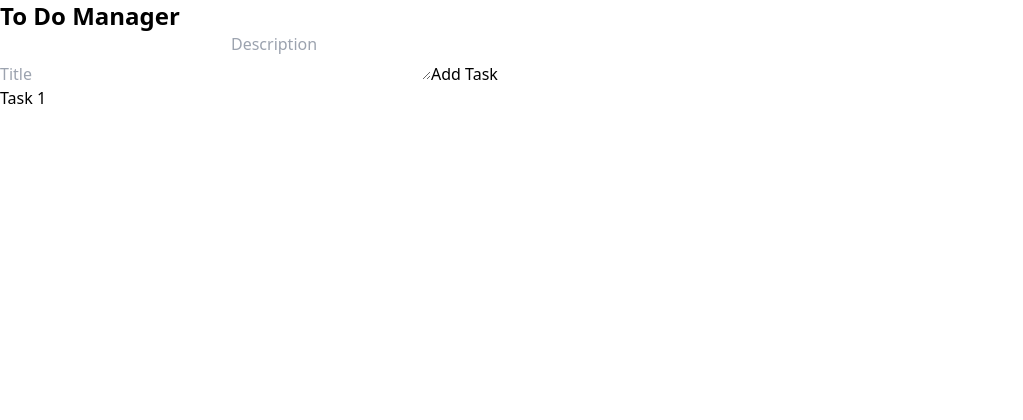
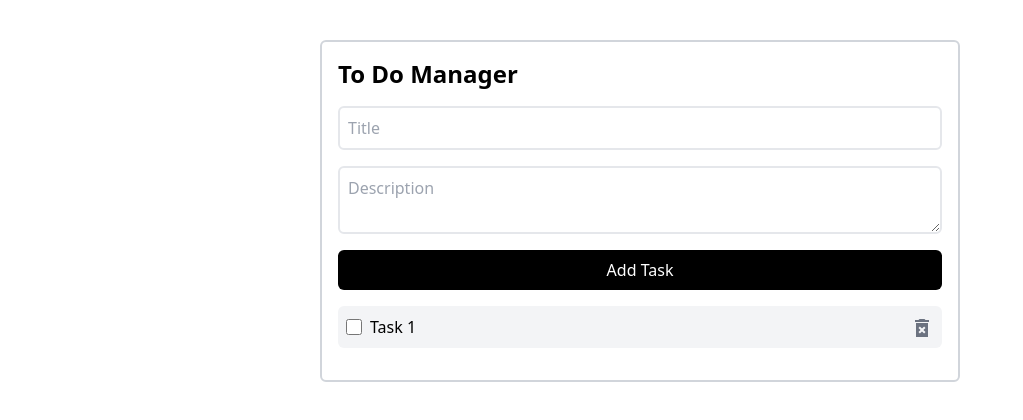
Before and after one commit to ankitraj993/to-do, a React (Create React App) app: page / in a window 1280 px wide. Shown: the top 420 px of the page, without its empty margins (0-1023 px from the left). Built offline with nearby package versions, Linux system fonts and the light colour scheme.

Commit message:
cosmatic changes
- added mui icons
- small css changes

```diff
--- a/package.json
+++ b/package.json
@@ -3,6 +3,10 @@
   "version": "0.1.0",
   "private": true,
   "dependencies": {
+    "@emotion/react": "^11.13.3",
+    "@emotion/styled": "^11.13.0",
+    "@mui/icons-material": "^6.1.7",
+    "@mui/material": "^6.1.7",
     "@testing-library/jest-dom": "^5.17.0",
     "@testing-library/react": "^13.4.0",
     "@testing-library/user-event": "^13.5.0",
--- a/src/App.js
+++ b/src/App.js
@@ -7,9 +7,11 @@ import TaskProvider from './Context/TaskContext';
 function App() {
   return (
     <TaskProvider>
-      <Header />
-      <TaskForm />
-      <TaskList />
+      <div className='container mx-auto w-3/4 md:w-1/2 border-gray-300 p-4 rounded-md border-2 mt-10'>
+        <Header />
+        <TaskForm />
+        <TaskList />
+      </div>
     </TaskProvider>
   );
 }
--- a/src/components/Header.jsx
+++ b/src/components/Header.jsx
@@ -2,7 +2,7 @@ import React from 'react'
 
 function Header() {
   return (
-    <h1 className='text-2xl font-bold'>To Do Manager</h1>
+    <h1 className='text-2xl font-bold mb-4'>To Do Manager</h1>
   )
 }
 
--- a/src/components/Task.jsx
+++ b/src/components/Task.jsx
@@ -1,9 +1,23 @@
-import React from 'react'
+import React from 'react';
+import DeleteForeverSharpIcon from '@mui/icons-material/DeleteForeverSharp';
 
-function Task({title}) {
+function Task({ title }) {
   return (
-    <li>{title}</li>
-  )
+    <li className='p-2 rounded-md bg-gray-100 flex justify-between'>
+      <label htmlFor={title} className='flex gap-2 items-center cursor-pointer'>
+        <input
+          type='checkbox'
+          id={title}
+          className='w-4 h-4 border-gray-300 cursor-pointer'
+        />
+        {title}
+      </label>
+
+      <button className='text-gray-500 rounded-md font-bold'>
+        <DeleteForeverSharpIcon />
+      </button>
+    </li>
+  );
 }
 
-export default Task
+export default Task;
--- a/src/components/TaskForm.jsx
+++ b/src/components/TaskForm.jsx
@@ -18,14 +18,22 @@ function TaskForm() {
   }
 
   return (
-    <form onSubmit={handleSubmit}>
-      <input type='text' ref={titleValue} placeholder='Title' />
+    <form onSubmit={handleSubmit} className='flex gap-4 flex-col'>
+      <input
+        type='text'
+        ref={titleValue}
+        placeholder='Title'
+        className='border-2 p-2 rounded-md'
+      />
       <textarea
         type='text'
         ref={descriptionValue}
         placeholder='Description'
+        className='border-2 p-2 rounded-md'
       ></textarea>
-      <button type='submit'>Add Task</button>
+      <button type='submit' className='bg-black text-white p-2 rounded-md'>
+        Add Task
+      </button>
     </form>
   );
 }
--- a/src/components/TaskList.jsx
+++ b/src/components/TaskList.jsx
@@ -5,7 +5,7 @@ import Task from './Task';
 function TaskList() {
   const { items } = useContext(TaskContext);
   return (
-    <ul>
+    <ul className='flex flex-col gap-4 py-4'>
       {items.map((item, i) => {
         return <Task key={i} title={item.title} description={item.description} />;
       })}
```
Also changed, not shown: 1 other file (tests, documents, lock files or other folders).
